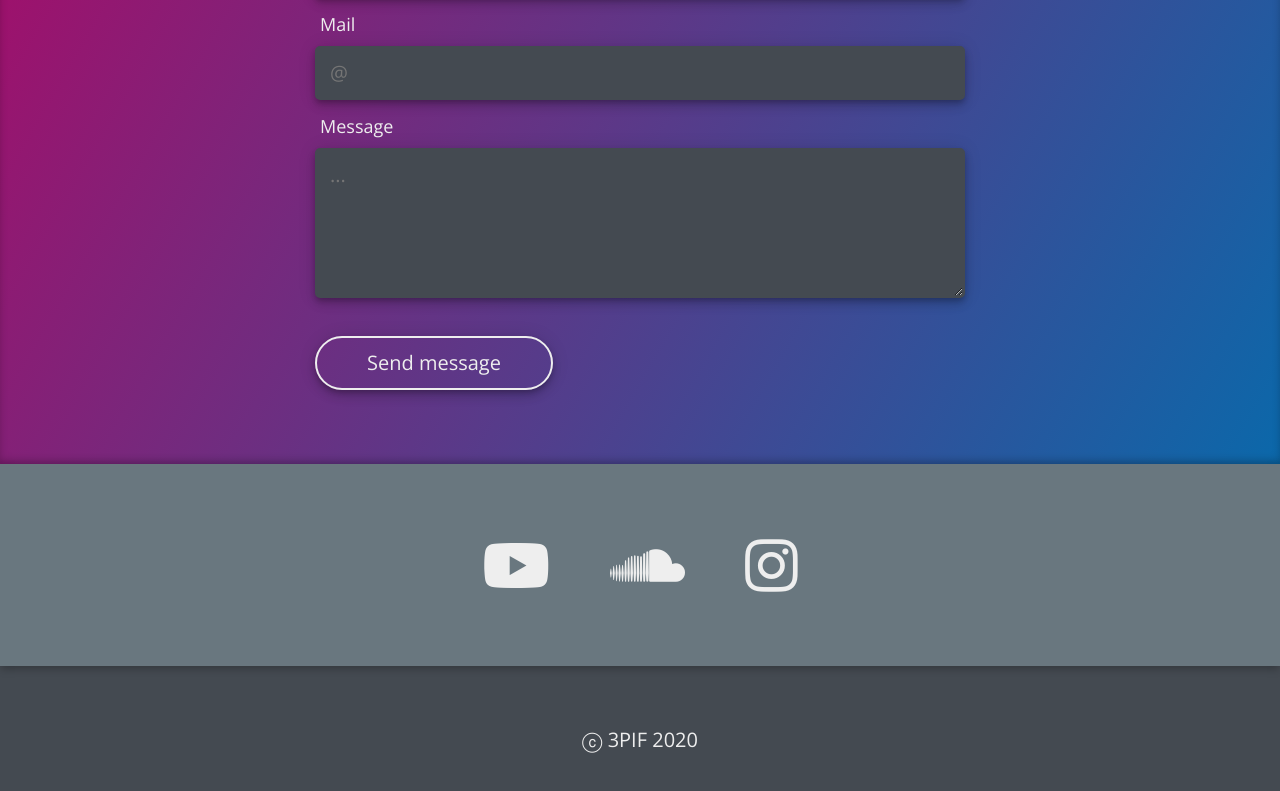
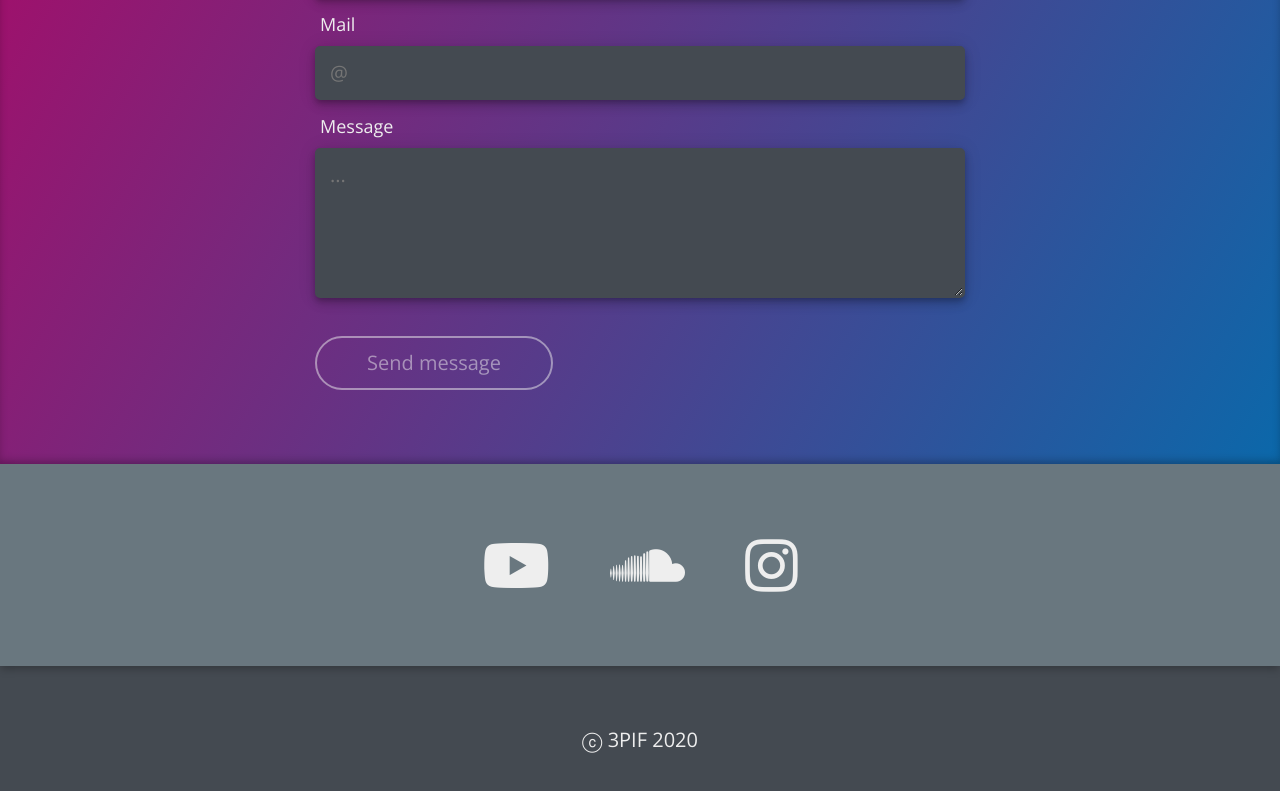
Before and after one commit to 3pif/web, a React (Vite) app: page / in a window 1280 px wide. Shown: the part 1616-2407 px from the top of the page. Built offline with nearby package versions, Linux system fonts and the light colour scheme; no server answers.

Commit message:
style(Contact): Better visualize when button is disabled

```diff
--- a/src/components/Contact.jsx
+++ b/src/components/Contact.jsx
@@ -37,9 +37,15 @@ const InputButton = styled(Input)`
   padding: 13px 50px;
   background: transparent;
 
-  transition: border 0.2s ease, background 0.2s ease;
+  transition: border 0.2s ease, background 0.2s ease, box-shadow 0.2s ease, opacity 0.2s ease;
 
-  &:hover, &:active, &:focus {
+  ${props => props.disabled && `
+    cursor: default;
+    box-shadow: none;
+    opacity: 0.5;
+  `}
+
+  &:not(:disabled):hover, &:not(:disabled):active, &:not(:disabled):focus {
     color: ${props => props.foreground};
     background: ${props => props.color || "rgb(0, 0, 0)"};
     border-color: ${props => props.color || "rgb(255, 255, 255)"};
@@ -307,6 +313,7 @@ class Contact extends React.Component {
           value="Send message"
           foreground={this.props.foreground}
           color={this.props.accent}
+          disabled={!this.state.formValid}
         />
       </Form>
     );
```
